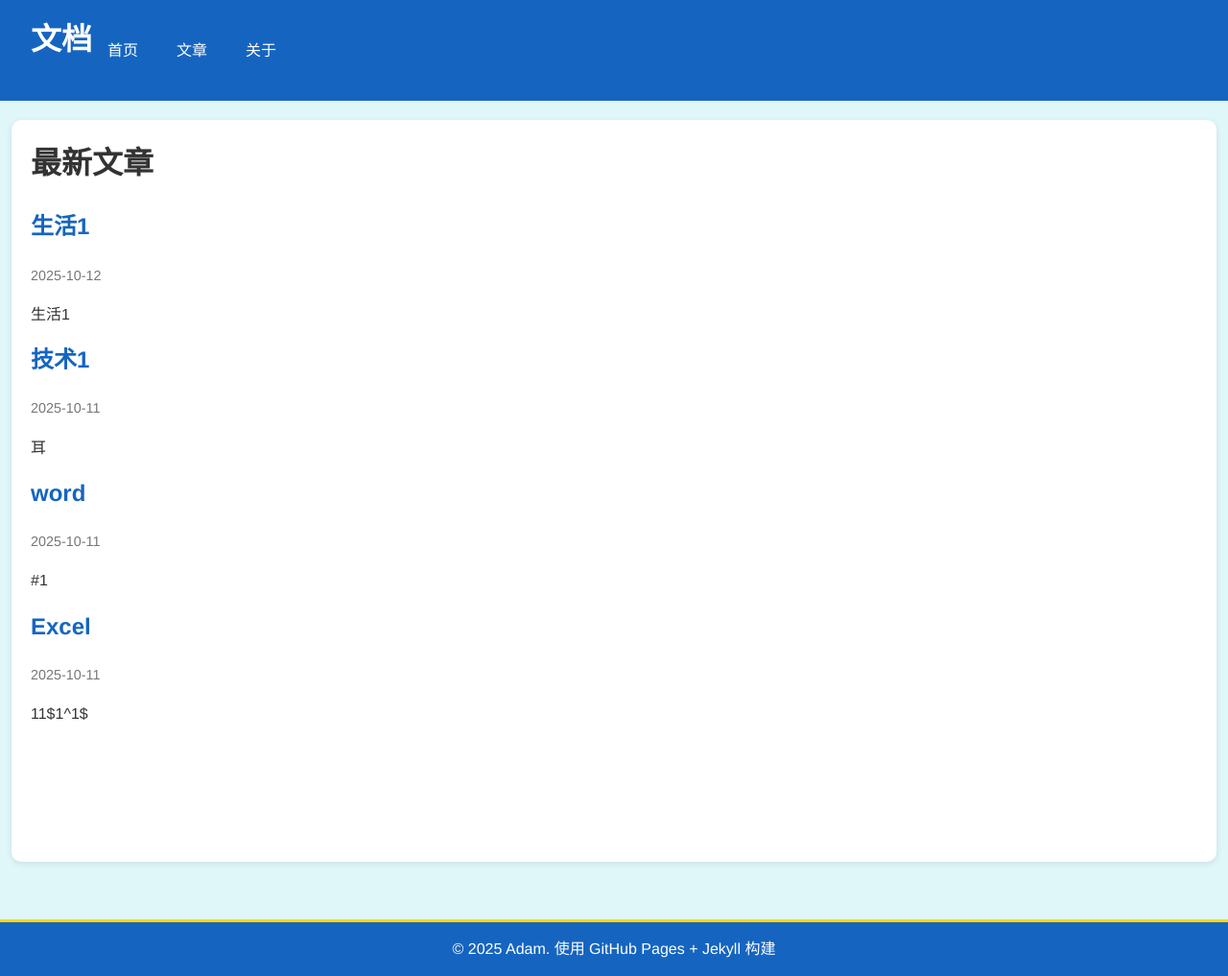
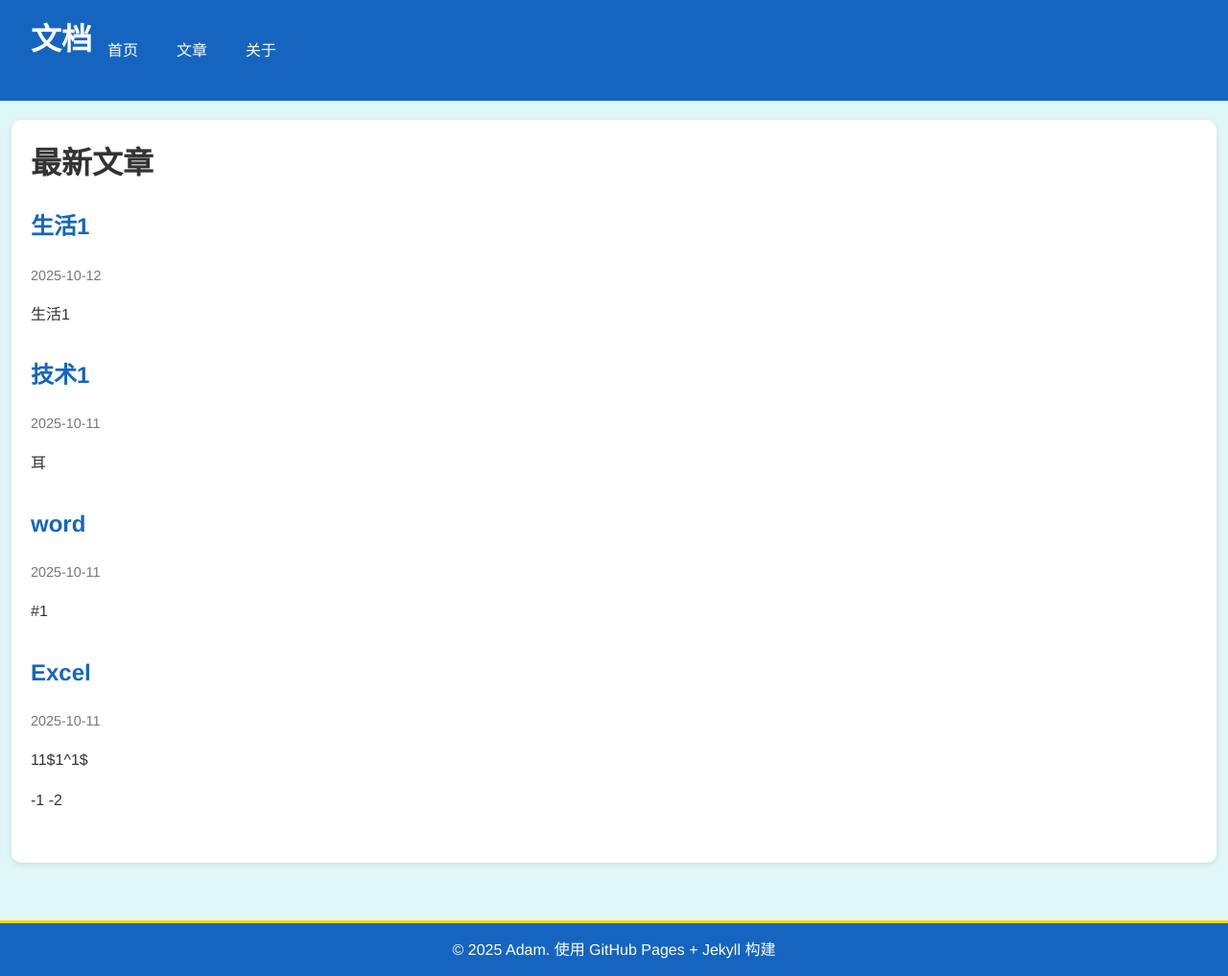
Before and after one commit to lzh210802066/lzh210802066.github.io, a Jekyll site: the page built from index.html, in a window 1280 px wide and 1017 px high. Shown: the whole window at 96% size. Built offline with Jekyll 4.4.1, drawn with Linux system fonts in a browser that asks for light colours; the list of posts is cut into pages by our own code.

Commit message:
Update default.html

```diff
--- a/_layouts/default.html
+++ b/_layouts/default.html
@@ -110,27 +110,26 @@
     .post-list {
       list-style: none;
       padding: 0;
+      margin-bottom: 2rem;
     }
 
-    .post-list li {
-      margin-bottom: 1.5rem;
-      padding-bottom: 1rem;
-      border-bottom: 1px solid #ddd;
-    }
-
-    .post-list a {
+    .post-list h2 a {
       color: #1565c0;
       text-decoration: none;
       font-weight: 600;
     }
 
-    .post-list a:hover {
+    .post-list h2 a:hover {
       color: #ffd700;
     }
 
     .post-date {
       font-size: 0.9rem;
       color: #777;
+    }
+
+    .post-excerpt {
+      margin-top: 0.5rem;
     }
 
     h1, h2 {
@@ -159,7 +158,7 @@
         position: static;
         box-shadow: none;
         border-radius: 0;
-        display: block; /* 移动端直接显示 */
+        display: block;
       }
 
       main {
@@ -180,6 +179,7 @@
 </head>
 
 <body>
+  <!-- 顶部导航 -->
   <header>
     <div class="header-container">
       <h1><a href="{{ site.baseurl }}/">{{ site.title }}</a></h1>
@@ -201,6 +201,7 @@
     </div>
   </header>
 
+  <!-- 主体内容 -->
   <main>
     {% if page.layout == "home" %}
       <h1>最新文章</h1>
@@ -208,19 +209,26 @@
         <article class="post-list">
           <h2><a href="{{ post.url | relative_url }}">{{ post.title }}</a></h2>
           <p class="post-date">{{ post.date | date: "%Y-%m-%d" }}</p>
-          <!-- 使用 markdownify 渲染 Markdown 内容 -->
+
+          <!-- 显示渲染后的 Markdown -->
           <div class="post-excerpt">
-            {{ post.excerpt | markdownify }}
+            {% if post.content contains '<!--more-->' %}
+              {{ post.content | split: '<!--more-->' | first | markdownify }}
+            {% else %}
+              {{ post.content | markdownify }}
+            {% endif %}
           </div>
         </article>
       {% endfor %}
     {% else %}
+      <!-- 文章页显示全文 -->
       <article class="post-content">
         {{ content }}
       </article>
     {% endif %}
   </main>
 
+  <!-- 页脚 -->
   <footer>
     © 2025 Adam. 使用 GitHub Pages + Jekyll 构建
   </footer>
```
